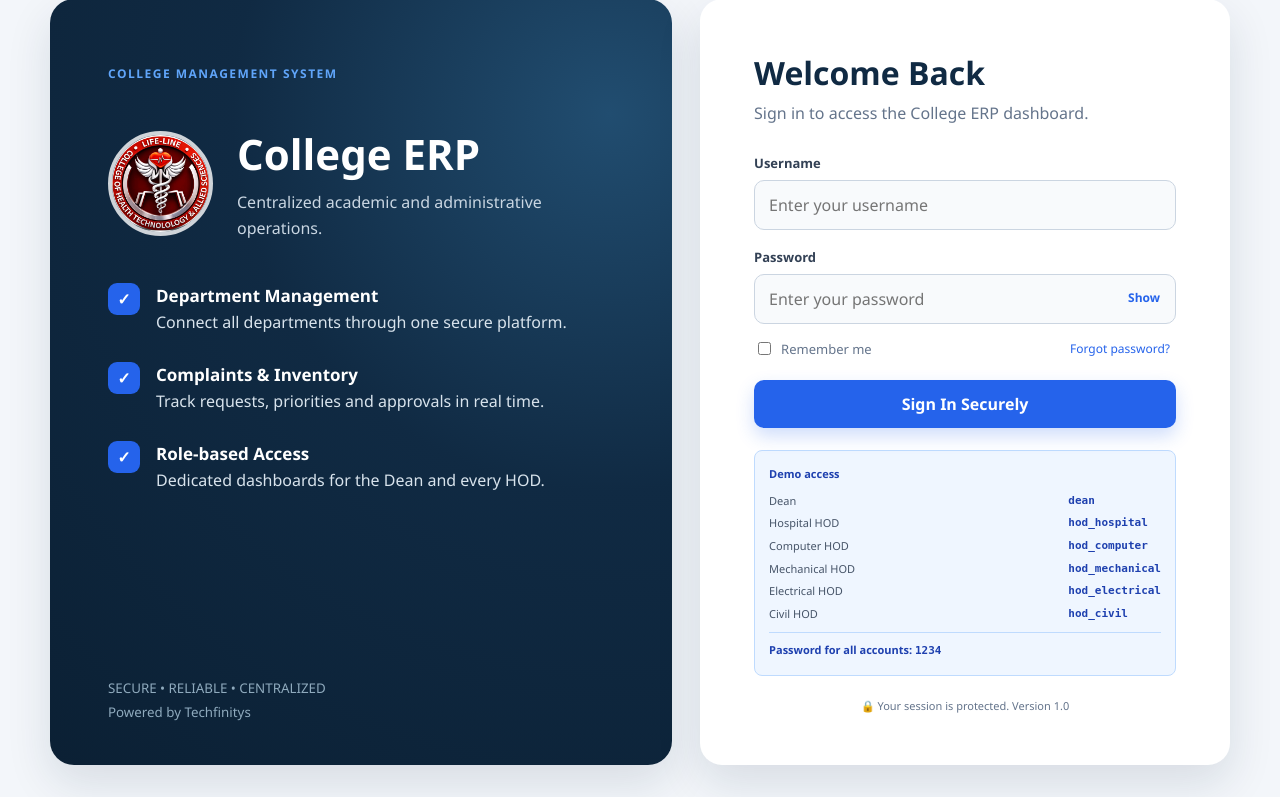
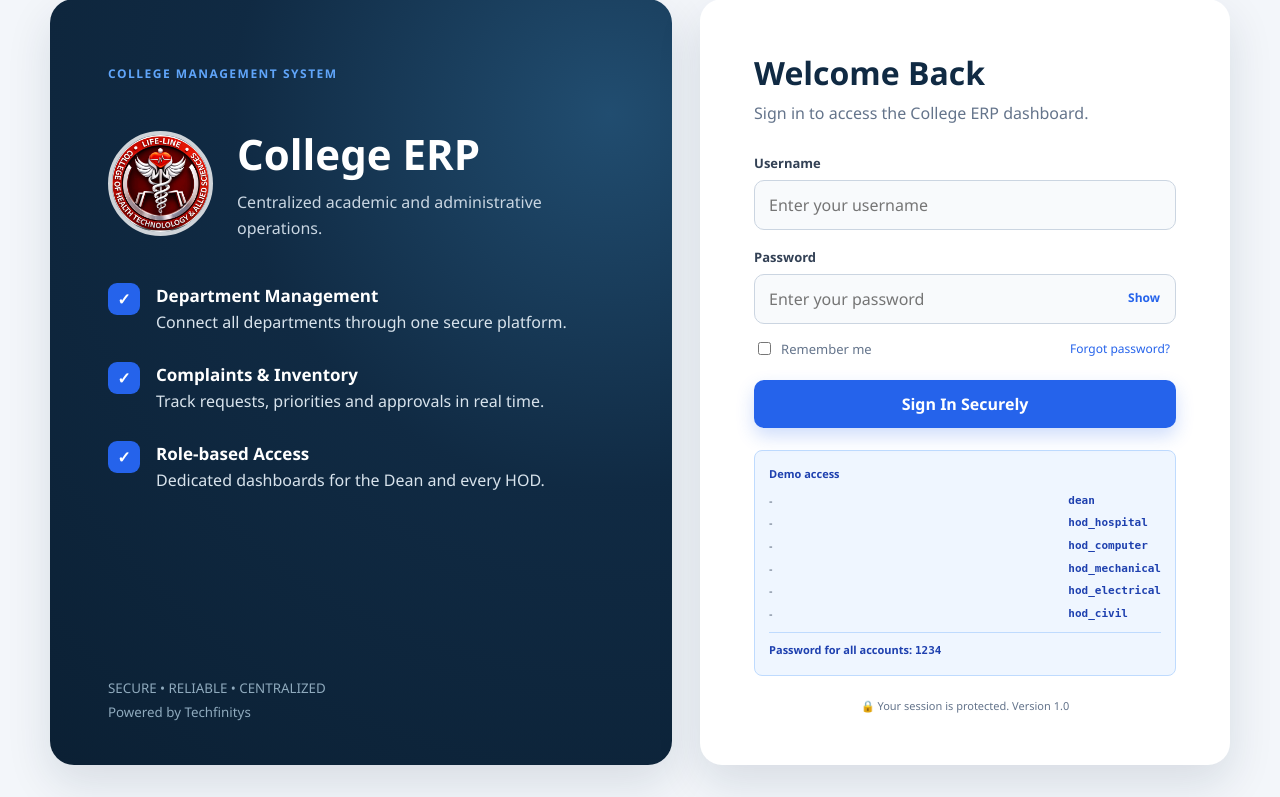
Before and after one commit to gitwork3054/college_erp, a Flask app: page / in a window 1280 px wide. Shown: the part 33-830 px from the top of the page. Run offline with Flask 3, Linux system fonts and the light colour scheme.

Commit message:
Simplify demo user list in login.html

```diff
--- a/templates/login.html
+++ b/templates/login.html
@@ -45,12 +45,12 @@
       <div class="demo-hint">
         <strong>Demo access</strong>
         <div class="demo-users">
-          <span>Dean</span><code>dean</code>
-          <span>Hospital HOD</span><code>hod_hospital</code>
-          <span>Computer HOD</span><code>hod_computer</code>
-          <span>Mechanical HOD</span><code>hod_mechanical</code>
-          <span>Electrical HOD</span><code>hod_electrical</code>
-          <span>Civil HOD</span><code>hod_civil</code>
+          <span>-</span><code>dean</code>
+          <span>-</span><code>hod_hospital</code>
+          <span>-</span><code>hod_computer</code>
+          <span>-</span><code>hod_mechanical</code>
+          <span>-</span><code>hod_electrical</code>
+          <span>-</span><code>hod_civil</code>
         </div>
         <div class="demo-password">Password for all accounts: <code>1234</code></div>
       </div>
```
